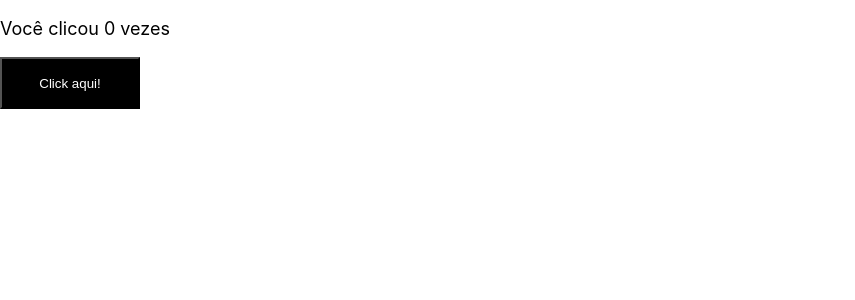
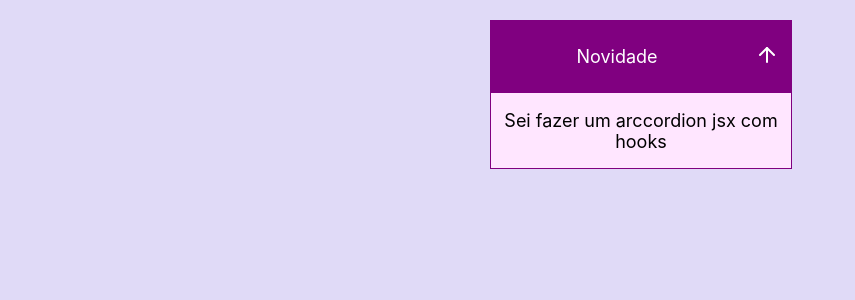
Before and after one commit to marianicacio/React-landpage, a React (Create React App) app: page / in a window 1280 px wide. Shown: the top 300 px of the page, without its empty margins (0-855 px from the left). Built offline with nearby package versions, Linux system fonts and the light colour scheme.

Commit message:
feat: accordion

```diff
--- a/src/App.jsx
+++ b/src/App.jsx
@@ -7,11 +7,13 @@ import Card from "./compoents/card";
 import Box from "./assets/imgs/box.svg"
 import "./App.css";
 import Count from "./class/hooks/useState/count";
+import Accordion from "./class/hooks/useState/accordion";
+import { useState } from "react";
 
 
 
 export default function App() {
-  return (
-   <Count/>
-  )
+      return (
+        <Accordion/>
+      )
 }
--- /dev/null
+++ b/src/class/hooks/useState/accordion/index.jsx
@@ -0,0 +1,25 @@
+import { useState } from "react"
+import { ArrowDown, ArrowUp } from "lucide-react"
+import './styles.css'
+
+export default function Accordion() {
+    const [isOpen, setIsOpen] = useState(true)
+
+  return (
+   <div className="accordion-container">
+    <div className="accordion-title">
+      <p>Novidade</p>
+    {/* Se estiver aberto é um icone, caso fechado outro */}
+    <button
+    onClick={() => setIsOpen(!isOpen)}
+    >{isOpen ? <ArrowUp color="white"/> : <ArrowDown color="white"/>}</button>
+    </div>
+    {/* e-comercial pq eu n mostro nada caso estiver falso */}
+    {isOpen && (
+      <div className="accordion-content">
+      <p>Sei fazer um arccordion jsx com hooks</p>
+      </div>
+    )}
+   </div>
+  )
+}
--- /dev/null
+++ b/src/class/hooks/useState/accordion/styles.css
@@ -0,0 +1,52 @@
+body {
+    display: flex;
+    justify-content: center;
+    align-items: center;
+    margin-top: 20px;
+    background-color: #e0daf7;
+}
+
+.accordion-container {
+    width: 300px;
+    height: 70px;
+}
+
+.accordion-title {
+    width: 100%;
+    height: 100%;
+    text-align: center;
+    display: flex;
+    justify-content: space-evenly;
+    align-items: center;
+    border: 1.5px solid purple;
+    background-color: purple;
+    color: white;
+}
+
+.accordion-content {
+    display: flex;
+    justify-content: center;
+    width: 100%;
+    height: 75px;
+    align-items: center;
+    border: 1.5px solid purple;
+    background-color: #ffe6ff;
+}
+
+.accordion-content p {
+
+    text-align: center;
+}
+
+.accordion-title button {
+    background-color: transparent;
+    border: white;
+    width: 100px;
+    height: 50px;
+}
+
+.accordion-title button :hover {
+    transition: 1s;
+    width: 35px;
+    height: 35px;
+}
```
